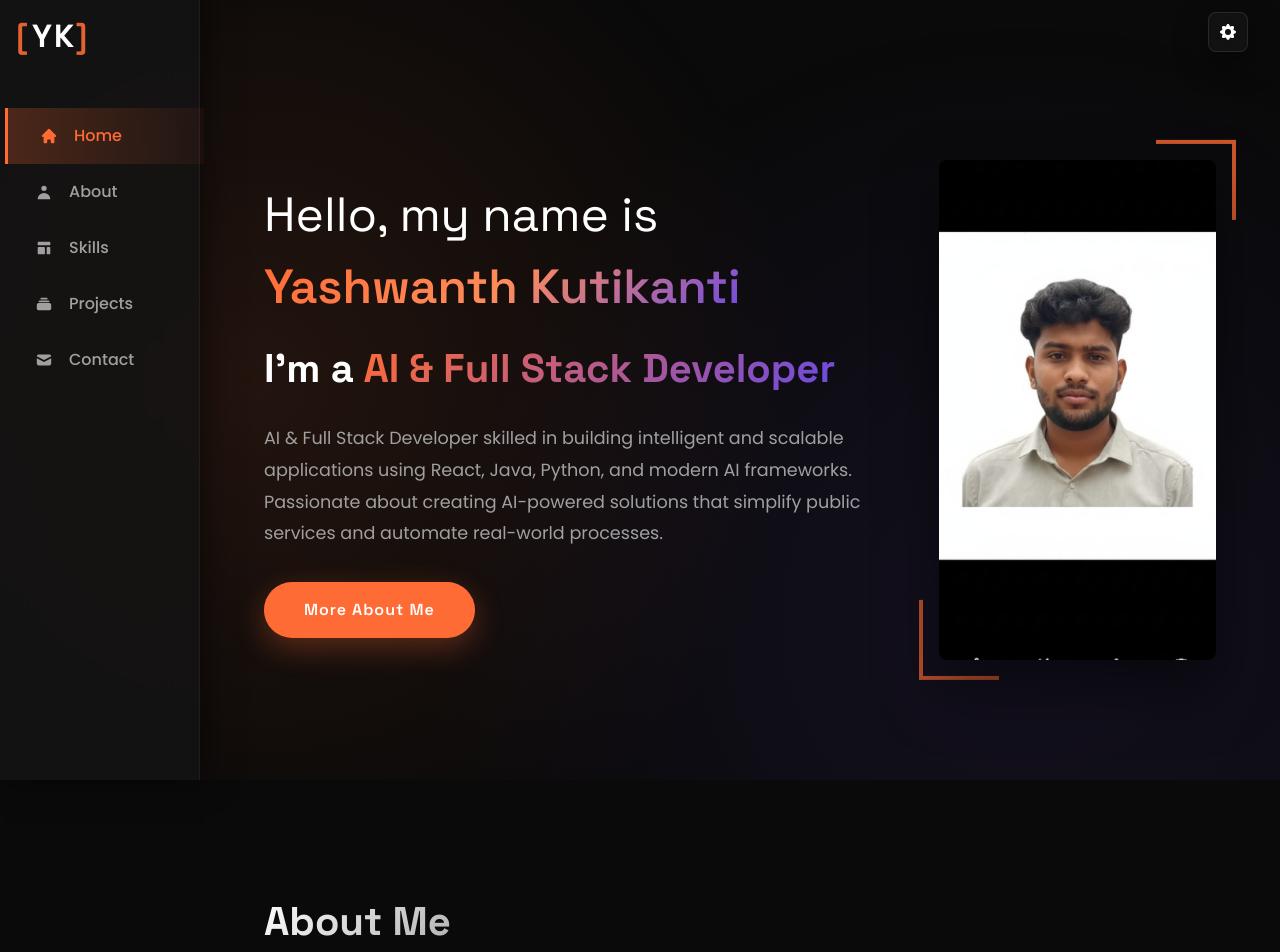
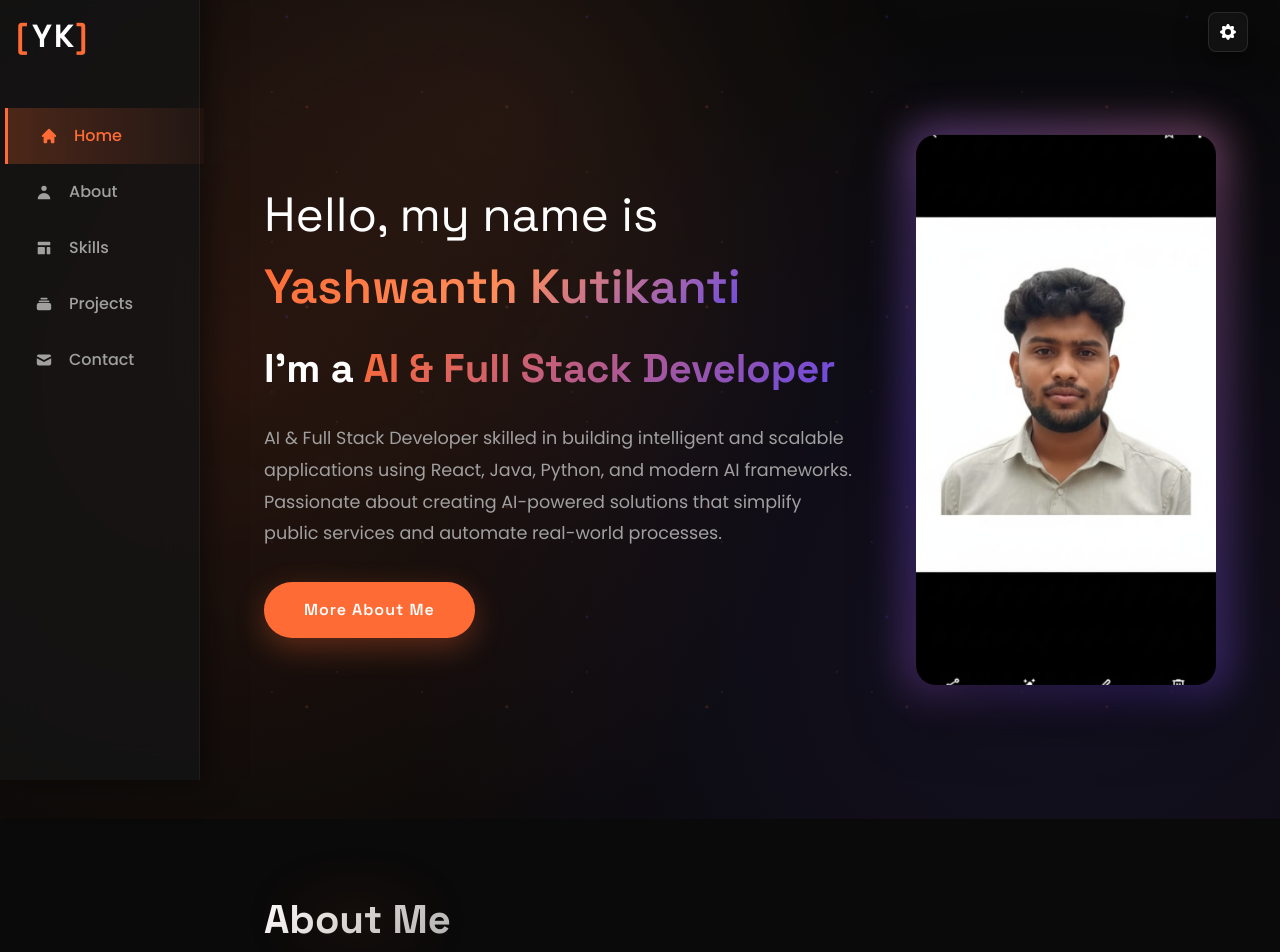
Before and after one commit to kutikantiyashwanth/portofilo, a React (Vite) app: page / in a window 1280 px wide. Shown: the part 20-972 px from the top of the page. Built offline with nearby package versions, Linux system fonts and the light colour scheme.

Commit message:
Restore original portfolio website

```diff
--- a/src/index.css
+++ b/src/index.css
@@ -25,6 +25,7 @@ body {
   position: relative;
 }
 
+/* Animated background particles */
 body::before {
   content: '';
   position: fixed;
@@ -33,10 +34,41 @@ body::before {
   width: 100%;
   height: 100%;
   background:
-    radial-gradient(circle at 20% 50%, rgba(255, 107, 53, 0.1) 0%, transparent 50%),
-    radial-gradient(circle at 80% 80%, rgba(107, 74, 226, 0.1) 0%, transparent 50%);
+    radial-gradient(circle at 20% 50%, rgba(255, 107, 53, 0.15) 0%, transparent 50%),
+    radial-gradient(circle at 80% 80%, rgba(107, 74, 226, 0.15) 0%, transparent 50%),
+    radial-gradient(circle at 40% 20%, rgba(255, 140, 90, 0.1) 0%, transparent 40%);
   pointer-events: none;
   z-index: 0;
+  animation: backgroundPulse 15s ease-in-out infinite;
+}
+
+@keyframes backgroundPulse {
+  0%, 100% { opacity: 1; transform: scale(1); }
+  50% { opacity: 0.8; transform: scale(1.1); }
+}
+
+/* Floating particles */
+body::after {
+  content: '';
+  position: fixed;
+  top: 0;
+  left: 0;
+  width: 100%;
+  height: 100%;
+  background-image:
+    radial-gradient(2px 2px at 20% 30%, rgba(255, 107, 53, 0.3), transparent),
+    radial-gradient(2px 2px at 60% 70%, rgba(107, 74, 226, 0.3), transparent),
+    radial-gradient(1px 1px at 50% 50%, rgba(255, 255, 255, 0.2), transparent),
+    radial-gradient(1px 1px at 80% 10%, rgba(255, 140, 90, 0.3), transparent);
+  background-size: 200px 200px, 300px 300px, 150px 150px, 250px 250px;
+  background-position: 0 0, 40px 60px, 130px 270px, 70px 100px;
+  pointer-events: none;
+  z-index: 0;
+  animation: particleFloat 20s linear infinite;
+}
+
+@keyframes particleFloat {
+  to { background-position: 200px 200px, 240px 260px, 330px 470px, 270px 300px; }
 }
 
 ::selection { background: var(--primary); color: white; }
@@ -73,20 +105,6 @@ body::before {
   margin-bottom: 3rem;
   position: relative;
   letter-spacing: 2px;
-}
-.logo::before {
-  content: '[';
-  color: var(--primary);
-  position: absolute;
-  left: 1rem;
-  animation: pulse 2s ease-in-out infinite;
-}
-.logo::after {
-  content: ']';
-  color: var(--primary);
-  position: absolute;
-  right: auto;
-  animation: pulse 2s ease-in-out infinite;
 }
 
 .nav-link {
@@ -216,6 +234,21 @@ body::before {
   height: 550px;
   animation: float 6s ease-in-out infinite;
 }
+.hero-image::before {
+  content: '';
+  position: absolute;
+  top: -10px;
+  left: -10px;
+  right: -10px;
+  bottom: -10px;
+  background: linear-gradient(45deg, var(--primary), #6b4ae2, #ff8c5a, var(--primary));
+  background-size: 400% 400%;
+  border-radius: 25px;
+  z-index: -1;
+  animation: gradientRotate 8s ease infinite;
+  opacity: 0.6;
+  filter: blur(20px);
+}
 .hero-image img {
   width: 100%;
   height: 100%;
@@ -223,34 +256,19 @@ body::before {
   border-radius: 20px;
   transition: transform 0.5s;
   box-shadow: 0 30px 60px rgba(0,0,0,0.5);
+  position: relative;
+  z-index: 1;
 }
 .hero-image:hover img { transform: scale(1.05) rotate(2deg); }
-.hero-image::before, .hero-image::after {
-  content: '';
-  position: absolute;
-  width: 100px;
-  height: 100px;
-  border: 5px solid;
-  border-image: linear-gradient(135deg, var(--primary), #6b4ae2) 1;
-  transition: all 0.5s;
-  z-index: -1;
+.hero-image:hover::before {
+  opacity: 1;
+  filter: blur(25px);
 }
-.hero-image::before {
-  top: -25px;
-  right: -25px;
-  border-left: none;
-  border-bottom: none;
-  animation: cornerPulse 3s ease-in-out infinite;
+
+@keyframes gradientRotate {
+  0%, 100% { background-position: 0% 50%; }
+  50% { background-position: 100% 50%; }
 }
-.hero-image::after {
-  bottom: -25px;
-  left: -25px;
-  border-right: none;
-  border-top: none;
-  animation: cornerPulse 3s ease-in-out infinite 1.5s;
-}
-.hero-image:hover::before { top: -30px; right: -30px; width: 110px; height: 110px; }
-.hero-image:hover::after { bottom: -30px; left: -30px; width: 110px; height: 110px; }
 
 @keyframes float {
   0%, 100% { transform: translateY(0); }
@@ -275,6 +293,7 @@ section { padding: 6rem 2rem; scroll-margin-top: 2rem; }
   -webkit-background-clip: text;
   -webkit-text-fill-color: transparent;
   background-clip: text;
+  animation: titleFloat 3s ease-in-out infinite;
 }
 .section-title::after {
   content: '';
@@ -285,6 +304,35 @@ section { padding: 6rem 2rem; scroll-margin-top: 2rem; }
   height: 5px;
   background: linear-gradient(90deg, var(--primary), #6b4ae2);
   border-radius: 10px;
+  animation: lineExpand 3s ease-in-out infinite;
+}
+.section-title::before {
+  content: '';
+  position: absolute;
+  top: 50%;
+  left: 50%;
+  width: 100%;
+  height: 100%;
+  background: radial-gradient(circle, rgba(255,107,53,0.2), transparent);
+  transform: translate(-50%, -50%);
+  filter: blur(30px);
+  z-index: -1;
+  animation: glowPulse 3s ease-in-out infinite;
+}
+
+@keyframes titleFloat {
+  0%, 100% { transform: translateY(0); }
+  50% { transform: translateY(-5px); }
+}
+
+@keyframes lineExpand {
+  0%, 100% { width: 80px; }
+  50% { width: 120px; }
+}
+
+@keyframes glowPulse {
+  0%, 100% { opacity: 0.3; }
+  50% { opacity: 0.6; }
 }
 
 .card {
@@ -296,12 +344,33 @@ section { padding: 6rem 2rem; scroll-margin-top: 2rem; }
   padding: 2.5rem;
   transition: all 0.5s cubic-bezier(0.4, 0, 0.2, 1);
   box-shadow: 0 10px 40px rgba(0,0,0,0.3);
+  position: relative;
+  overflow: hidden;
+}
+.card::before {
+  content: '';
+  position: absolute;
+  top: -50%;
+  left: -50%;
+  width: 200%;
+  height: 200%;
+  background: linear-gradient(45deg, transparent, rgba(255,107,53,0.1), transparent);
+  transform: rotate(45deg);
+  transition: all 0.6s;
+}
+.card:hover::before {
+  animation: cardShine 1.5s ease-in-out;
 }
 .card:hover {
   border-color: rgba(255,107,53,0.5);
   transform: translateY(-10px) scale(1.02);
   box-shadow: 0 20px 60px rgba(255,107,53,0.3);
   background: rgba(40, 40, 40, 0.7);
+}
+
+@keyframes cardShine {
+  0% { transform: rotate(45deg) translate(-100%, -100%); }
+  100% { transform: rotate(45deg) translate(100%, 100%); }
 }
 
 .skill-item { margin-bottom: 2rem; }
@@ -794,22 +863,6 @@ body {
   box-shadow: 0 20px 50px rgba(255,107,53,0.5);
 }
 
-.hero-image { position: relative; width: 400px; height: 500px; animation: float 6s ease-in-out infinite; }
-.hero-image img { width: 100%; height: 100%; object-fit: cover; border-radius: 8px; transition: transform 0.5s; }
-.hero-image:hover img { transform: scale(1.05); }
-.hero-image::before, .hero-image::after {
-  content: '';
-  position: absolute;
-  width: 80px;
-  height: 80px;
-  border: 4px solid var(--primary);
-  transition: all 0.5s;
-}
-.hero-image::before { top: -20px; right: -20px; border-left: none; border-bottom: none; }
-.hero-image::after { bottom: -20px; left: -20px; border-right: none; border-top: none; }
-.hero-image:hover::before { top: -25px; right: -25px; width: 90px; height: 90px; }
-.hero-image:hover::after { bottom: -25px; left: -25px; width: 90px; height: 90px; }
-
 @keyframes float {
   0%, 100% { transform: translateY(0); }
   50% { transform: translateY(-20px); }
```
